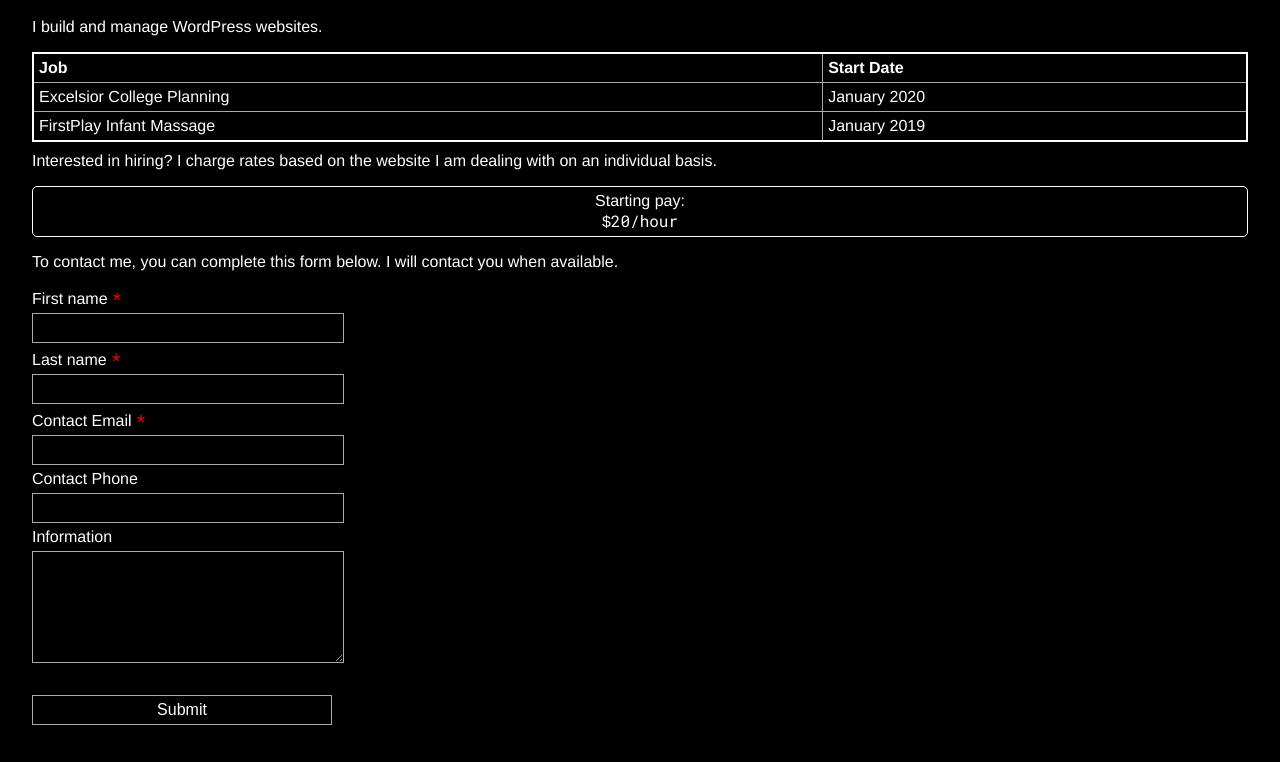
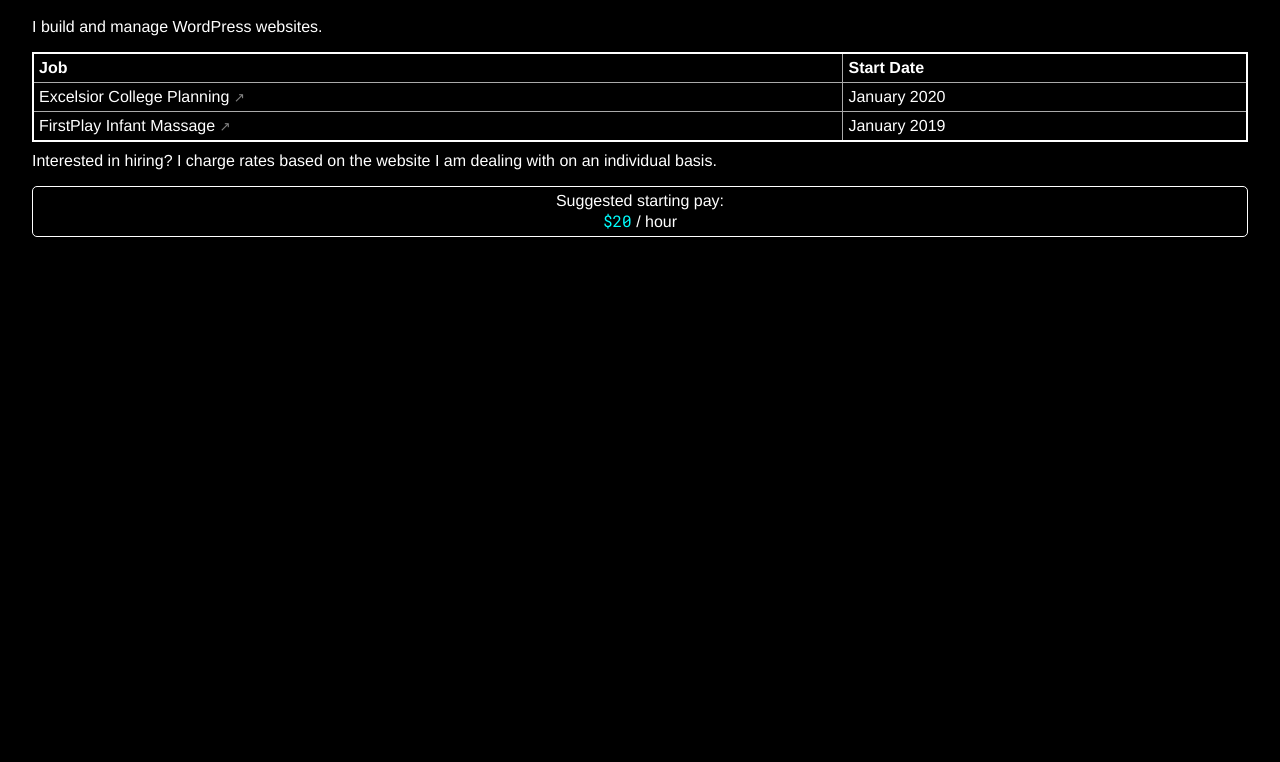
Before and after one commit to benben28405678/BenWebsite, a plain HTML site: page wordpress.html in a window 1280 px wide. Shown: the part 72-834 px from the top of the page. After the commit the page ends 800 px from the top, so only its background shows below. Drawn offline with Linux system fonts and the light colour scheme.

Commit message:
Wordpress webpage links added

```diff
--- a/wordpress.html
+++ b/wordpress.html
@@ -31,11 +31,11 @@
         <th>Start Date</th>
       </tr>
       <tr>
-        <td>Excelsior College Planning</td>
+        <td><a href="http://www.excelsiorcollegeplanning.com">Excelsior College Planning <small>↗</small></a></td>
         <td>January 2020</td>
       </tr>
       <tr>
-        <td>FirstPlay Infant Massage</td>
+        <td><a href="https://firstplayinfantmassage.com/our-story/">FirstPlay Infant Massage <small>↗</small></a></td>
         <td>January 2019</td>
       </tr>
     </table>
@@ -46,9 +46,10 @@
     <p
       style="border: 1px solid white; text-align: center; padding: 5px; border-radius: 5px"
     >
-      Starting pay: <br />$<span class="code">20/hour</span>
+      Suggested starting pay: <br /><span class="code" style="color: cyan">$20</span> / hour
     </p>
 
+    <!--
     <p>
       To contact me, you can complete this form below. I will contact you when
       available.
@@ -72,5 +73,6 @@
       <br /><br />
       <input type="submit" value="Submit" action="wordpress.php"/>
     </form>
+    -->
   </body>
 </html>
```
Also changed, not shown: index.html (+1 -1 lines).
